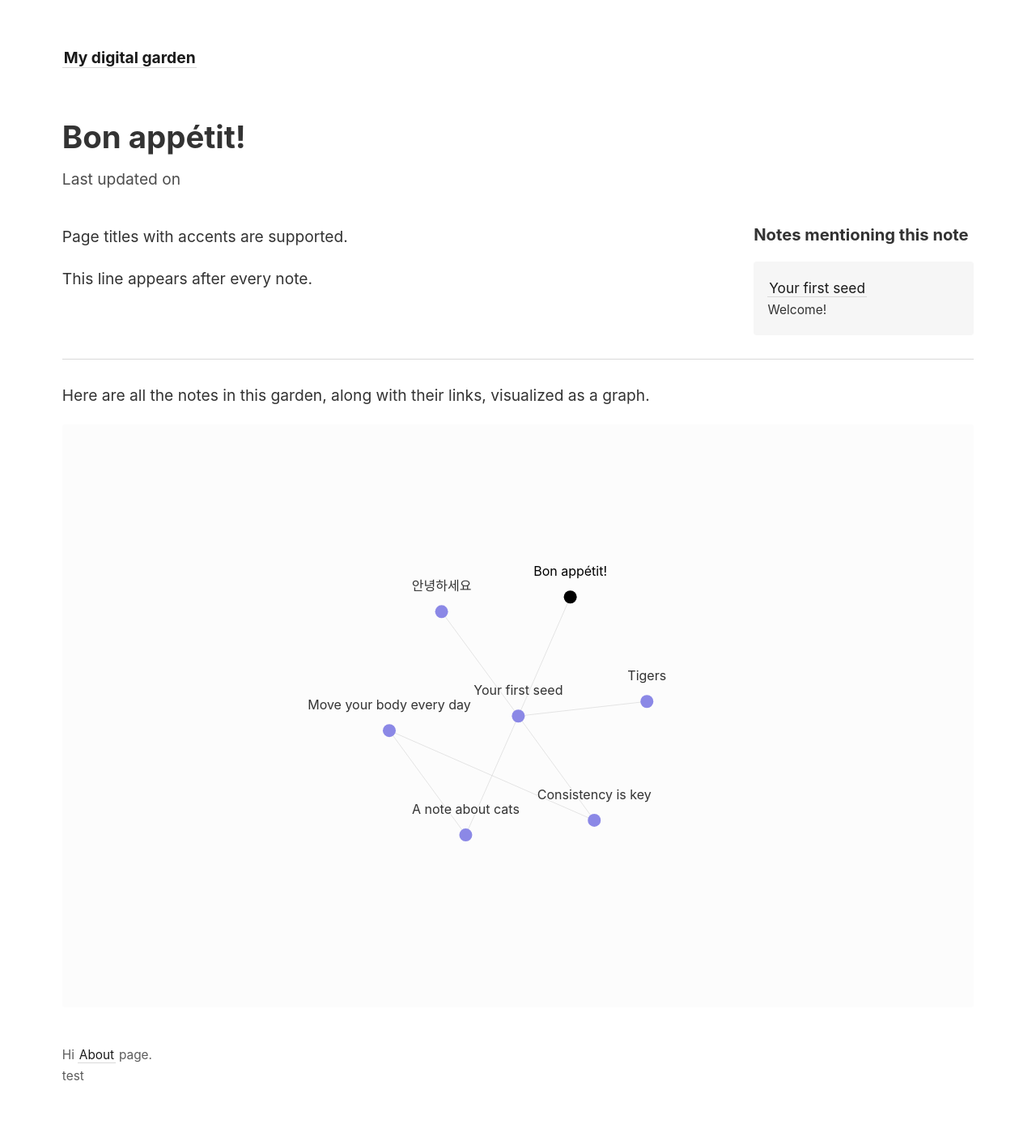
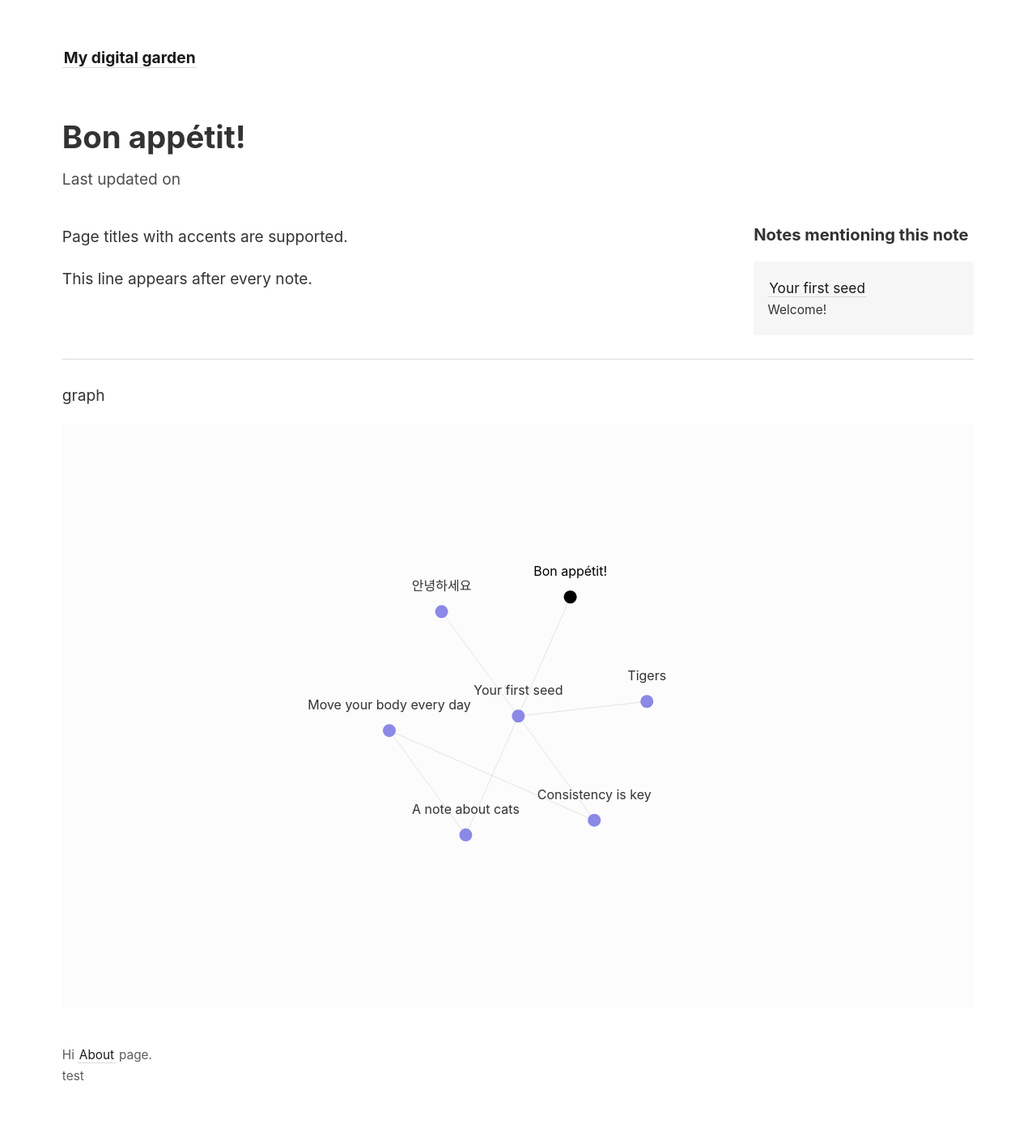
Before and after one commit to choyeun/WAKATVERSE-WIKI, a Jekyll site: the page built from _notes/accents.md, in a window 1280 px wide. Shown: the whole page at 81% size. Built offline with Jekyll 4.4.1, drawn with Linux system fonts in a browser that asks for light colours.

Commit message:
Update note.html

```diff
--- a/_layouts/note.html
+++ b/_layouts/note.html
@@ -42,6 +42,6 @@
 
 <hr>
 
-<p>Here are all the notes in this garden, along with their links, visualized as a graph.</p>
+<p>graph</p>
 
 {% include notes_graph.html %}
```
